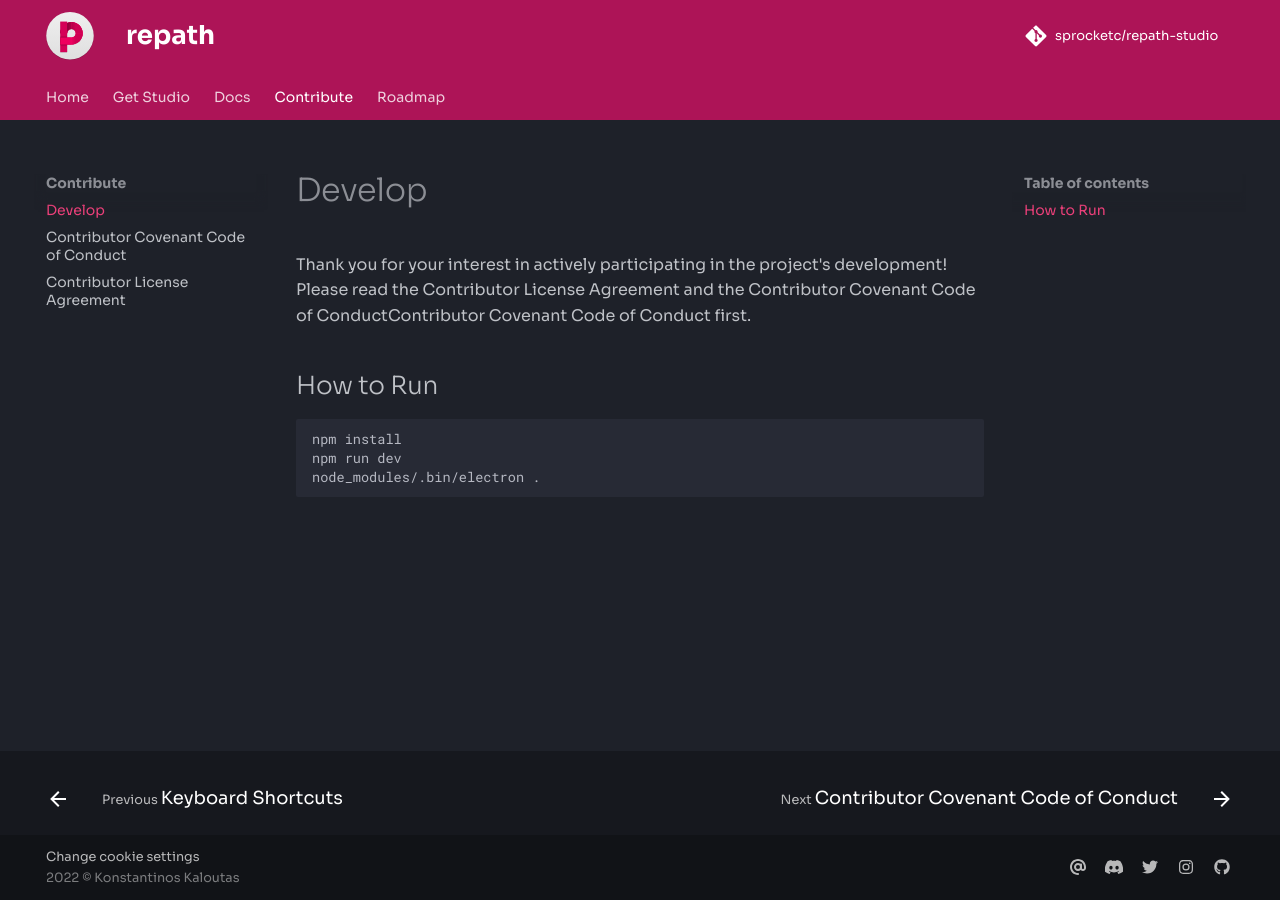
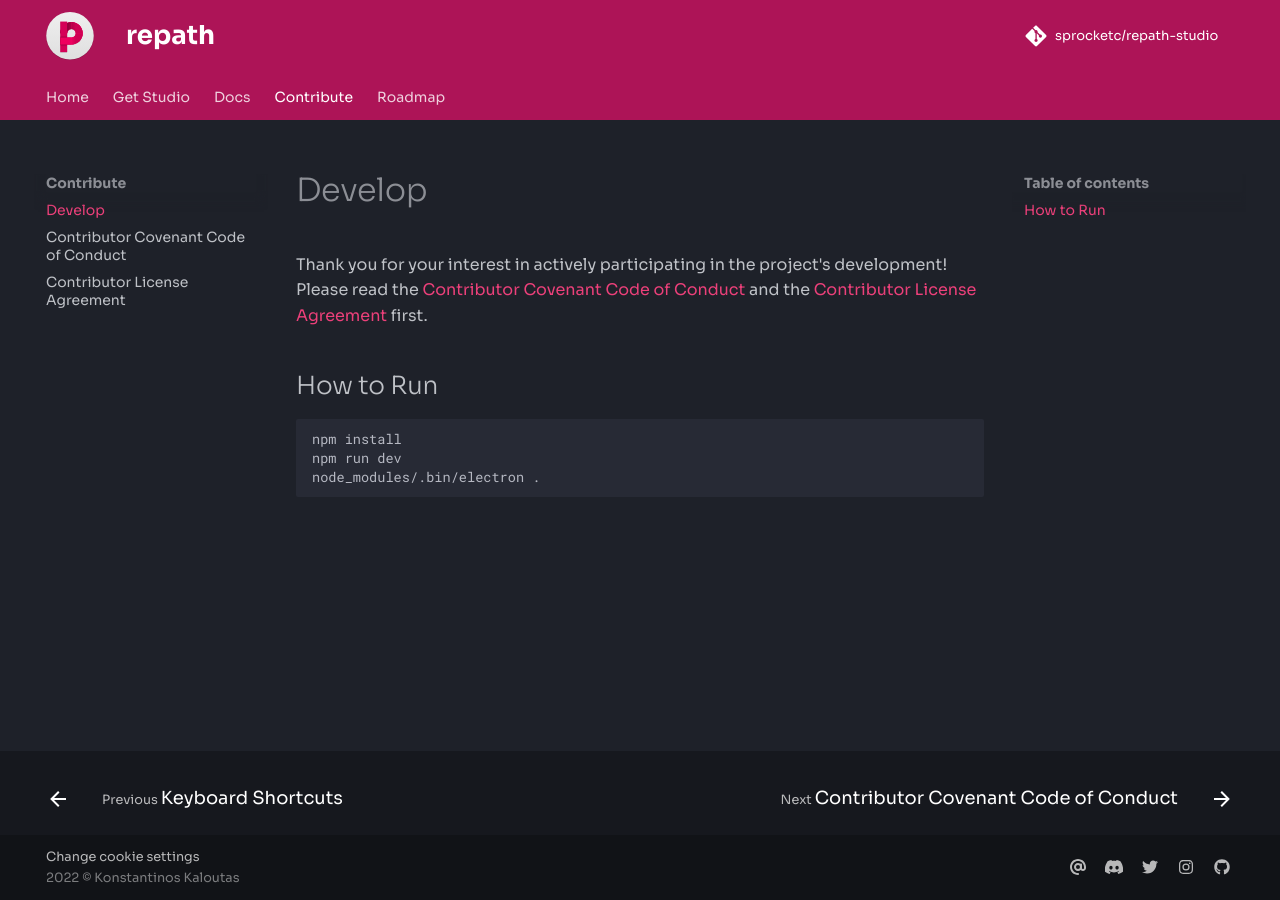
Before and after one commit to repath-project/repath-website, an MkDocs documentation site: the page built from docs/contribute/develop.md, in a window 1280 px wide. Built offline with MkDocs 1.6.1 and Material for MkDocs 9.7.7, drawn with Linux system fonts in a browser that asks for light colours; comment, search, counter and statistics services are not loaded.

````diff
--- a/docs/contribute/develop.md
+++ b/docs/contribute/develop.md
@@ -1,7 +1,7 @@
 # Develop
 
 Thank you for your interest in actively participating in the project's development!
-Please read the Contributor License Agreement and the Contributor Covenant Code of ConductContributor Covenant Code of Conduct first.
+Please read the [Contributor Covenant Code of Conduct](code-of-conduct.md) and the [Contributor License Agreement](contributor-license-agreement.md) first.
 
 ## How to Run
 ```
````
Also changed, not shown: roadmap.conf.js (+4 -4 lines).
